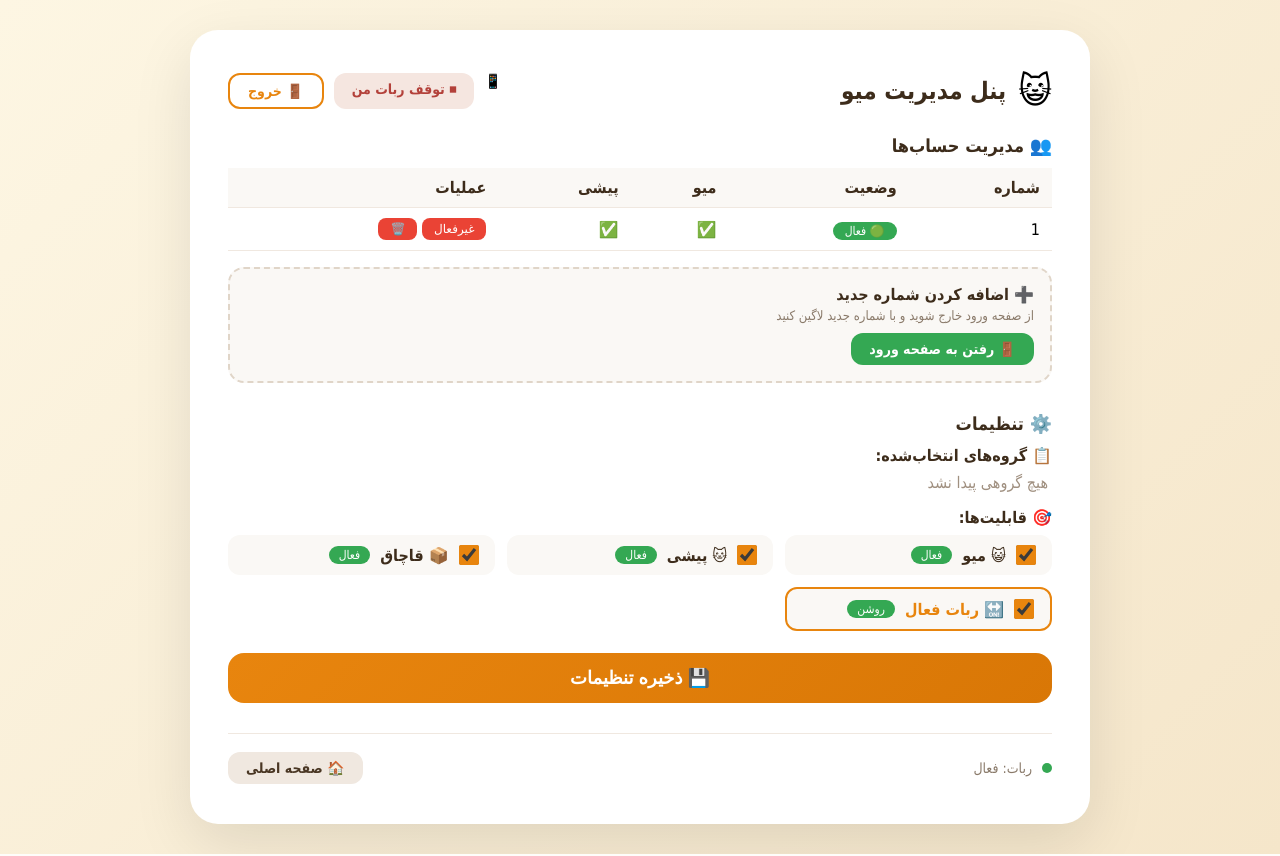
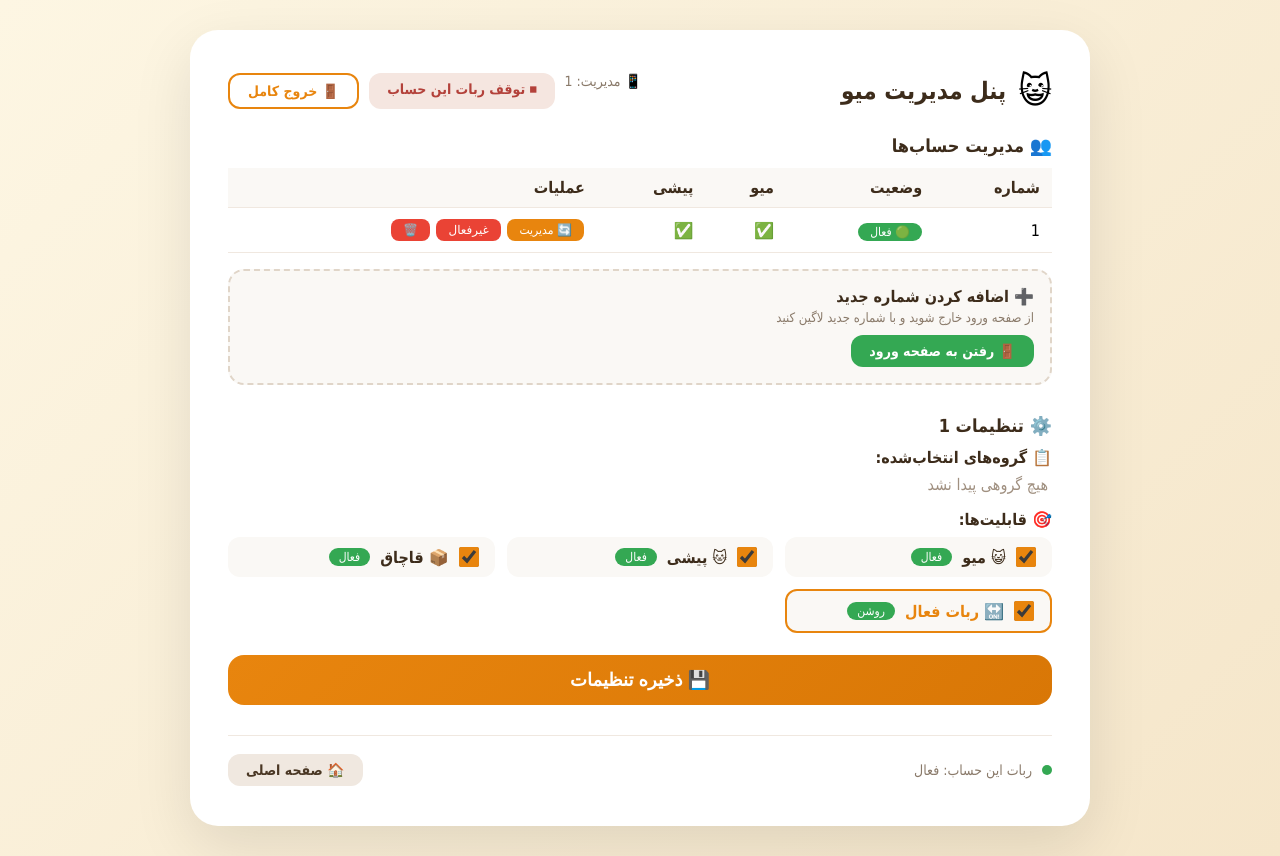
Before and after one commit to FDRIVPN/Selfbot, a Flask app: page /dashboard in a window 1280 px wide. Run offline with Flask 3, Linux system fonts and the light colour scheme; the visitor is signed in with stand-in values (Sample User, id 1); data comes from the database, SQL or seed files in the repository; parts of the project's set-up code (start-up, migrations or seed data) failed here and were passed over.

Commit message:
Update dashboard HTML for user management features

```diff
--- a/templates/dashboard.html
+++ b/templates/dashboard.html
@@ -22,6 +22,8 @@
         .btn-sm-success:hover{background:#2d9248}
         .btn-sm-secondary{background:#f0e8e0;color:#4a3724}
         .btn-sm-secondary:hover{background:#e0d5c8}
+        .btn-sm-primary{background:#e8850e;color:#fff}
+        .btn-sm-primary:hover{background:#d97706}
         .subtitle{color:#8a7a6a;font-size:15px;margin-bottom:22px;border-bottom:1px solid #f0e8e0;padding-bottom:16px}
         .section{margin-bottom:30px}
         .section-title{font-size:18px;font-weight:700;color:#3d2c1b;margin-bottom:12px}
@@ -53,11 +55,13 @@
         .users-table tr:hover{background:#fcfaf8}
         .badge-active{background:#34a853;color:#fff;padding:2px 12px;border-radius:12px;font-size:12px}
         .badge-inactive{background:#ea4335;color:#fff;padding:2px 12px;border-radius:12px;font-size:12px}
-        .btn-xs{padding:4px 12px;border:none;border-radius:8px;font-size:12px;cursor:pointer;transition:all .2s;text-decoration:none;display:inline-block}
+        .btn-xs{padding:4px 12px;border:none;border-radius:8px;font-size:12px;cursor:pointer;transition:all .2s;text-decoration:none;display:inline-block; margin:1px;}
         .btn-xs-success{background:#34a853;color:#fff}
         .btn-xs-success:hover{background:#2d9248}
         .btn-xs-danger{background:#ea4335;color:#fff}
         .btn-xs-danger:hover{background:#c62828}
+        .btn-xs-primary{background:#e8850e;color:#fff}
+        .btn-xs-primary:hover{background:#d97706}
         .add-user-box{background:#faf8f5;border-radius:16px;padding:16px;margin-top:16px;border:2px dashed #e0d5c8}
         .add-user-box input{padding:10px 14px;border:2px solid #ede5d8;border-radius:12px;font-size:14px;background:#fff;outline:none;width:200px}
         .add-user-box input:focus{border-color:#e8850e}
@@ -78,9 +82,9 @@
                 <h2>پنل مدیریت میو</h2>
             </div>
             <div class="header-actions">
-                <span style="font-size:14px;color:#8a7a6a;">📱 {{ phone }}</span>
-                <a href="/stop_bot" class="btn-sm btn-sm-danger">⏹ توقف ربات من</a>
-                <a href="/logout" class="btn-sm btn-sm-outline">🚪 خروج</a>
+                <span style="font-size:14px;color:#8a7a6a;">📱 مدیریت: {{ managed_phone }}</span>
+                <a href="/stop_bot" class="btn-sm btn-sm-danger">⏹ توقف ربات این حساب</a>
+                <a href="/logout" class="btn-sm btn-sm-outline">🚪 خروج کامل</a>
             </div>
         </div>
 
@@ -111,6 +115,14 @@
                         <td>{% if user.meow_enabled %}✅{% else %}❌{% endif %}</td>
                         <td>{% if user.fish_enabled %}✅{% else %}❌{% endif %}</td>
                         <td>
+                            <!-- دکمه سوییچ / مدیریت -->
+                            {% if user.phone != managed_phone %}
+                            <a href="/switch_user/{{ user.phone }}" class="btn-xs btn-xs-primary">🔄 مدیریت</a>
+                            {% else %}
+                            <span class="btn-xs" style="background:#f0e8e0;color:#3d2c1b;">✅ جاری</span>
+                            {% endif %}
+
+                            <!-- فعال/غیرفعال -->
                             <form method="post" action="/toggle_user" style="display:inline;">
                                 <input type="hidden" name="phone" value="{{ user.phone }}">
                                 {% if user.is_active %}
@@ -119,7 +131,9 @@
                                     <button type="submit" name="action" value="enable" class="btn-xs btn-xs-success">فعال</button>
                                 {% endif %}
                             </form>
-                            {% if user.phone != phone %}
+
+                            <!-- حذف (به‌جز حساب جاری لاگین) -->
+                            {% if user.phone != session.get('phone') %}
                             <form method="post" action="/remove_user" style="display:inline;">
                                 <input type="hidden" name="phone" value="{{ user.phone }}">
                                 <button type="submit" class="btn-xs btn-xs-danger" onclick="return confirm('حذف شود؟')">🗑️</button>
@@ -137,9 +151,9 @@
             </div>
         </div>
 
-        <!-- ===== تنظیمات کاربر فعلی ===== -->
+        <!-- ===== تنظیمات حساب تحت مدیریت ===== -->
         <div class="section">
-            <div class="section-title">⚙️ تنظیمات {{ phone }}</div>
+            <div class="section-title">⚙️ تنظیمات {{ managed_phone }}</div>
             <form method="post" action="/save_settings">
                 <!-- گروه‌ها -->
                 <p style="font-weight:600;color:#3d2c1b;margin-bottom:8px;">📋 گروه‌های انتخاب‌شده:</p>
@@ -192,7 +206,7 @@
         <div class="footer-actions">
             <span class="status">
                 <span class="dot {% if is_active %}green{% else %}red{% endif %}"></span>
-                ربات: {% if is_active %}فعال{% else %}غیرفعال{% endif %}
+                ربات این حساب: {% if is_active %}فعال{% else %}غیرفعال{% endif %}
             </span>
             <div>
                 <a href="/" class="btn-sm btn-sm-secondary">🏠 صفحه اصلی</a>
@@ -200,4 +214,4 @@
         </div>
     </div>
 </body>
-</html>
+    </html>
```
